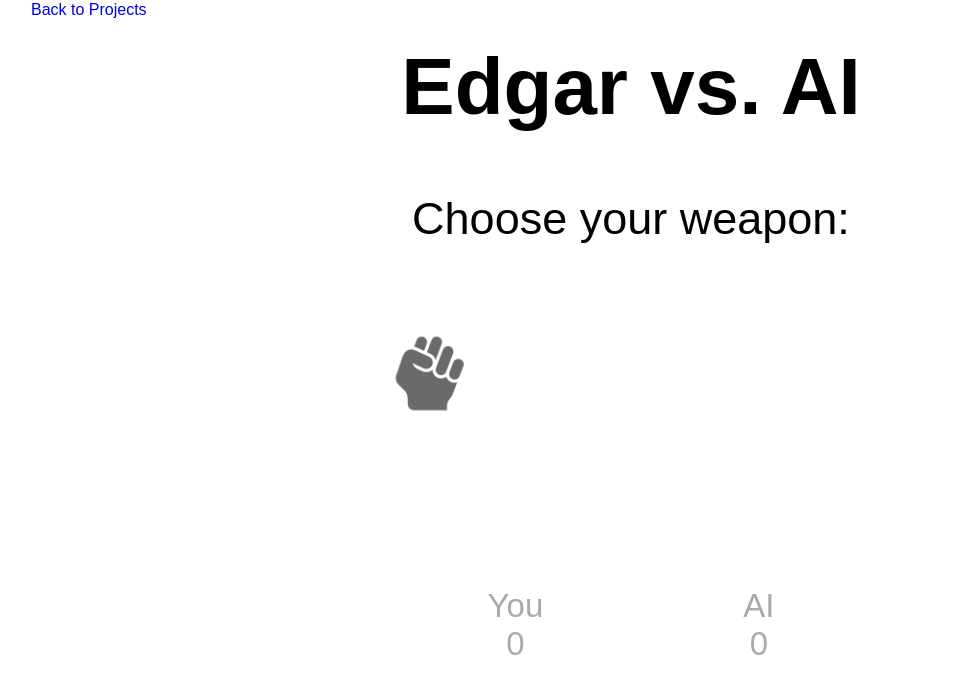
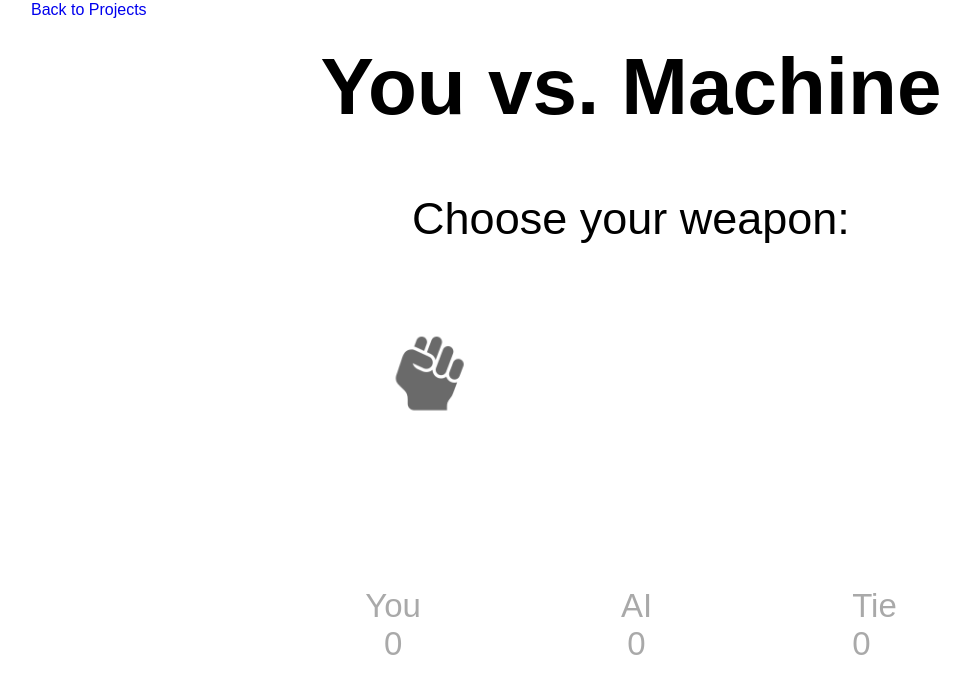
Before and after one commit to daniel-citrus/daniel-citrus.github.io, a plain HTML site: page projects/rps/index.html in a window 1280 px wide. Both pictures are taken after a click on the button "Start". Shown: the whole page, without its empty margins (9-979 px from the left). Drawn offline with Linux system fonts and the light colour scheme.

Commit message:
RPS update

```diff
--- a/projects/rps/index.html
+++ b/projects/rps/index.html
@@ -10,10 +10,9 @@
 
     <body>
         <a id="backToProjects" href="../../projects.html">Back to Projects</a>
-        <div class="title fadeIn">Edgar vs. AI</div>
+        <div class="title fadeIn">You vs. Machine</div>
         <div class="welcome">
-            <div class="prompt fadeIn">Welcome, Edgar Garcia. Today, we find out if you are awesome enough to beat a
-                state of the art AI in a game of Rock, Paper, Scissors! First to 5 wins.</div>
+            <div class="prompt fadeIn">Can you beat Machine in a game of Rock, Paper, Scissors? First to 5 wins.</div>
             <button class="fadeIn">Start</button>
         </div>
         <div class="game hidden">
@@ -33,6 +32,10 @@
                     <div class="name">AI</div>
                     <div class="score">0</div>
                 </div>
+                <div class="tie fadeIn">
+                    <div class="name">Tie</div>
+                    <div class="score">0</div>
+                </div>
             </div>
         </div>
         <div class="end hidden">
--- a/projects/rps/script.js
+++ b/projects/rps/script.js
@@ -18,9 +18,11 @@
     const scissors = document.querySelector('.game .controls .scissors');
     const boardPlayer = document.querySelector('.player .score');
     const boardComputer = document.querySelector('.ai .score');
+    const boardTie = document.querySelector('.tie .score');
 
     let playerScore = 0;
     let computerScore = 0;
+    let tie = 0;
 
     rock.addEventListener('click', () => playRound('rock'));
     paper.addEventListener('click', () => playRound('paper'));
@@ -30,9 +32,11 @@
     function initializeGame() {
         playerScore = 0;
         computerScore = 0;
+        tie = 0;
         boardPlayer.textContent = playerScore;
         boardComputer.textContent = computerScore;
-        matchStatus.textContent = ' ';
+        boardTie.textContent = tie;
+        matchStatus.textContent = '';
     }
 
     // Returns rock, paper, or scissors
@@ -76,6 +80,7 @@
         }
         else {
             displayMatchResult('tie');
+            boardTie.textContent = ++tie;
         }
 
         if (playerScore == 5) {
@@ -118,10 +123,10 @@
         endWindow.classList.remove('hidden')
 
         if (result === 'win') {
-            endPrompt.textContent = `Woohoo you won, Edgar!`;
+            endPrompt.textContent = `Woohoo you won!`;
         }
         else {
-            endPrompt.textContent = `Wahh wahhhh, you lost, Edgar.`;
+            endPrompt.textContent = `Uh oh, you lost.`;
         }
     }
 /* END PHASE 3: ENDING */
--- a/projects/rps/style.css
+++ b/projects/rps/style.css
@@ -90,7 +90,8 @@ button {
 }
 
 .game .player,
-.game .ai {
+.game .ai,
+.game .tie {
     animation-delay: 1.5s;
 }
 
```
